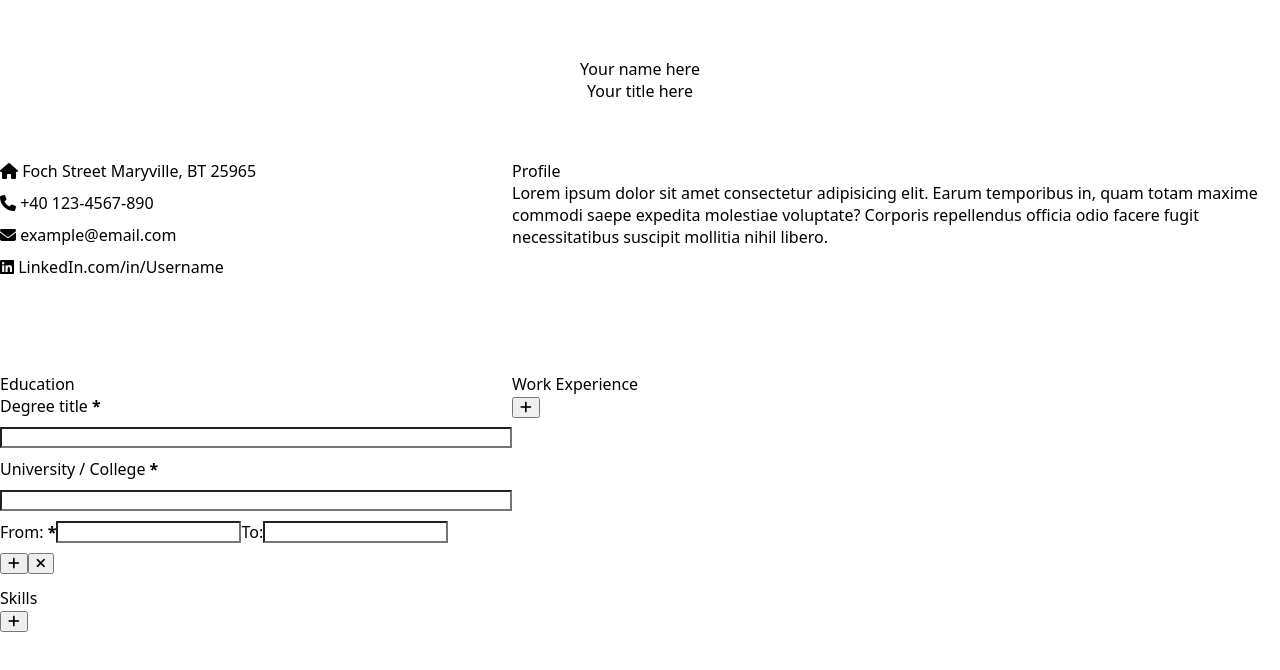
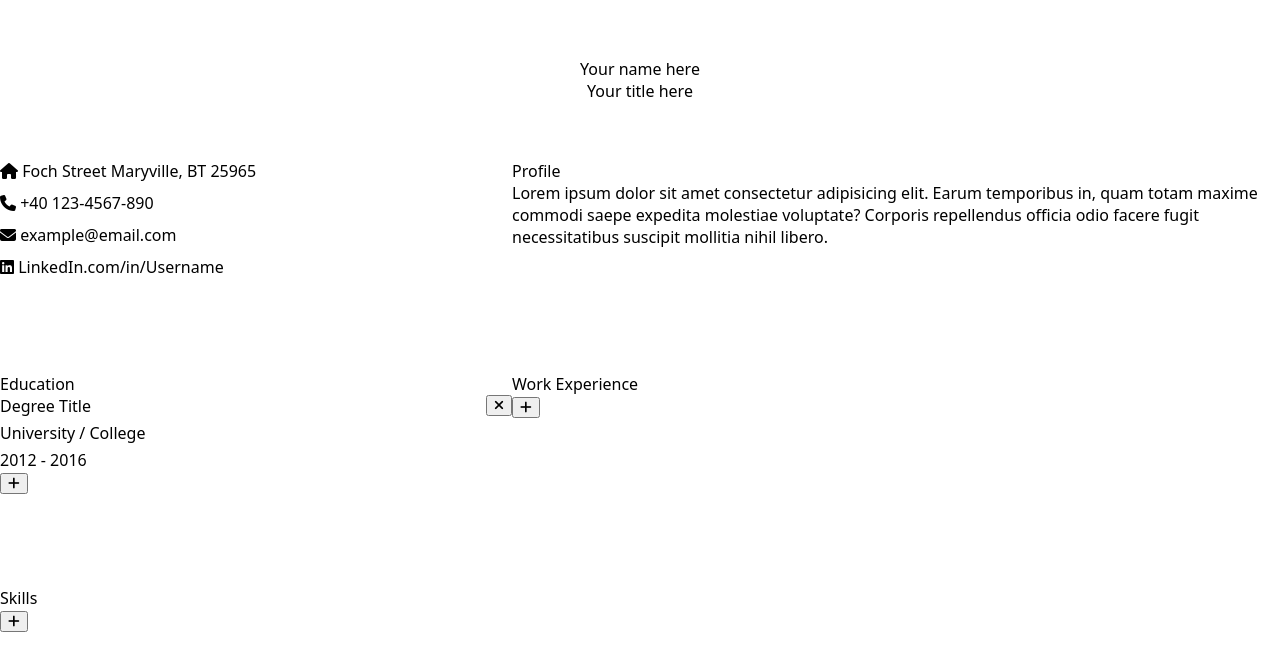
Before and after one commit to alleizon/cv-application, a React (Create React App) app: page / in a window 1280 px wide. Both pictures are taken after a click on the button 13 px from the left and 407 px from the top of the page. Shown: the top 670 px of the page. Built offline with nearby package versions, Linux system fonts and the light colour scheme.

Commit message:
refactored Education component to render template instead of form

```diff
--- a/src/components/BodyLeft/Education/Education.js
+++ b/src/components/BodyLeft/Education/Education.js
@@ -1,17 +1,15 @@
 import { Component, Fragment } from "react";
 import styled from "styled-components";
 import EducationField from "./EducationField";
-import EducationForm from "./EducationForm";
+import { getEducationTemplate } from "../../utils/template";
 
 export default class Education extends Component {
   constructor() {
     super();
     this.state = {
       entries: [],
-      showForm: false,
     };
-    this.handleFormClick = this.handleFormClick.bind(this);
-    this.handleSubmit = this.handleSubmit.bind(this);
+    this.addEntry = this.addEntry.bind(this);
     this.removeEntry = this.removeEntry.bind(this);
     this.newKey = this.getKey();
   }
@@ -26,16 +24,8 @@ export default class Education extends Component {
     });
   }
 
-  getKey() {
-    let id = 0;
-    return () => (id += 1);
-  }
-
-  handleFormClick() {
-    this.setState({ showForm: !this.state.showForm });
-  }
-
-  handleSubmit(obj) {
+  addEntry() {
+    const obj = getEducationTemplate();
     const newId = this.newKey();
     const entry = {
       id: newId,
@@ -43,9 +33,12 @@ export default class Education extends Component {
         <EducationField removeEntry={this.removeEntry} index={newId} {...obj} />
       ),
     };
-    const copy = this.state.entries.slice();
-    copy.push(entry);
-    this.setState({ entries: copy, showForm: false });
+    this.setState({ entries: [...this.state.entries].concat(entry) });
+  }
+
+  getKey() {
+    let id = 0;
+    return () => (id += 1);
   }
 
   render() {
@@ -55,16 +48,10 @@ export default class Education extends Component {
         {this.state.entries.map((item) => (
           <Fragment key={item.id}>{item.component}</Fragment>
         ))}
-        {this.state.showForm ? (
-          <EducationForm
-            handleSubmit={this.handleSubmit}
-            closeForm={this.handleFormClick}
-          />
-        ) : (
-          <button onClick={this.handleFormClick}>
-            <i className="fa-solid fa-plus"></i>
-          </button>
-        )}
+
+        <button onClick={this.addEntry}>
+          <i className="fa-solid fa-plus"></i>
+        </button>
       </DivS>
     );
   }
--- a/src/components/BodyLeft/Education/EducationField.js
+++ b/src/components/BodyLeft/Education/EducationField.js
@@ -1,6 +1,6 @@
 import { Component } from "react";
 import styled from "styled-components";
-import Input from "../../Input";
+import EducationInput from "./EducationInput";
 
 export default class EducationField extends Component {
   constructor(props) {
@@ -9,65 +9,100 @@ export default class EducationField extends Component {
       title: {
         value: this.props.title,
         input: false,
+        default: this.props.title,
       },
       school: {
         value: this.props.school,
         input: false,
+        default: this.props.school,
       },
       from: {
         value: this.props.from,
         input: false,
+        default: this.props.from,
       },
       to: {
         value: this.props.to,
         input: false,
+        default: this.props.to,
       },
     };
     this.handleFieldClick = this.handleFieldClick.bind(this);
     this.handleKeyUp = this.handleKeyUp.bind(this);
   }
 
-  handleFieldClick(key, value) {
-    const obj = { ...this.state[key] };
-    obj.input = !obj.input;
-    if (value) obj.value = value;
+  handleFieldClick(e) {
+    const key = e.target.dataset.field;
     this.setState({
-      [key]: obj,
+      [key]: {
+        value: this.state[key].value,
+        input: !this.state[key].input,
+        default: this.state[key].default,
+      },
     });
   }
 
-  handleKeyUp(e, value) {
+  handleKeyUp(e) {
+    if (e.type === "keyup") {
+      if (e.key !== "Enter") return;
+    }
     const key = e.target.dataset.field;
-    if (value === "")
-      this.setState({ [key]: { value: this.state[key].value, input: false } });
-    else this.setState({ [key]: { value: value, input: false } });
+    const obj = { ...this.state[key] };
+    obj.value = e.target.value || this.state[key].default;
+    obj.input = false;
+    this.setState({ [key]: obj });
   }
 
   render() {
-    const entries = Object.entries(this.state);
     return (
       <DivS data-field-id={this.props.index}>
-        {entries.map((entry, index) => {
-          const [key, obj] = entry;
-          const [value, isInput] = Object.values(obj);
-          return isInput ? (
-            <Input
-              id={key}
-              value={value}
-              key={index + 4}
+        {this.state.title.input ? (
+          <EducationInput
+            field="title"
+            value={this.state.title.value}
+            handleKeyUp={this.handleKeyUp}
+          />
+        ) : (
+          <span data-field="title" onClick={this.handleFieldClick}>
+            {this.state.title.value}
+          </span>
+        )}
+        {this.state.school.input ? (
+          <EducationInput
+            field="school"
+            value={this.state.school.value}
+            handleKeyUp={this.handleKeyUp}
+          />
+        ) : (
+          <span data-field="school" onClick={this.handleFieldClick}>
+            {this.state.school.value}
+          </span>
+        )}
+        <div>
+          {this.state.from.input ? (
+            <EducationInput
+              field="from"
+              value={this.state.from.value}
               handleKeyUp={this.handleKeyUp}
             />
           ) : (
-            <p
-              key={index}
-              onClick={() => {
-                this.handleFieldClick(key);
-              }}
-            >
-              {value}
-            </p>
-          );
-        })}
+            <span data-field="from" onClick={this.handleFieldClick}>
+              {this.state.from.value}
+            </span>
+          )}
+          <span> - </span>
+          {this.state.to.input ? (
+            <EducationInput
+              field="to"
+              value={this.state.to.value}
+              handleKeyUp={this.handleKeyUp}
+            />
+          ) : (
+            <span data-field="to" onClick={this.handleFieldClick}>
+              {this.state.to.value}
+            </span>
+          )}
+        </div>
         <ButtonS
           onClick={(e) => this.props.removeEntry(e.currentTarget.parentElement)}
         >
@@ -80,6 +115,9 @@ export default class EducationField extends Component {
 
 const DivS = styled.div`
   position: relative;
+  display: flex;
+  flex-direction: column;
+  gap: 5px;
 `;
 
 const ButtonS = styled.button`
--- a/src/components/BodyLeft/Education/EducationForm.js
+++ /dev/null
@@ -1,118 +0,0 @@
-import { Component } from "react";
-import styled from "styled-components";
-import Input from "./Input";
-
-export default class EducationForm extends Component {
-  constructor() {
-    super();
-    this.state = {
-      title: "",
-      school: "",
-      from: "",
-      to: "",
-    };
-    this.handleInput = this.handleInput.bind(this);
-    this.handleSubmit = this.handleSubmit.bind(this);
-  }
-
-  handleInput(e) {
-    const target = e.target.id;
-    const value = e.target.value;
-    this.setState({
-      [target]: value,
-    });
-  }
-
-  handleSubmit(e) {
-    const { handleSubmit } = this.props;
-    e.preventDefault();
-    if (e.target.checkValidity()) handleSubmit(this.state);
-  }
-
-  render() {
-    return (
-      <FormS
-        action="/
-      "
-        method="post"
-        noValidate
-        onSubmit={this.handleSubmit}
-      >
-        <LabelS htmlFor="title">
-          Degree title{" "}
-          <span style={{ fontWeight: 600 }} aria-required>
-            *
-          </span>
-        </LabelS>
-        <Input
-          id="title"
-          type="text"
-          required={true}
-          value={this.state.title}
-          handleInput={this.handleInput}
-        />
-
-        <LabelS htmlFor="school">
-          University / College{" "}
-          <span style={{ fontWeight: 600 }} aria-required>
-            *
-          </span>
-        </LabelS>
-        <Input
-          id="school"
-          type="text"
-          required={true}
-          value={this.state.school}
-          handleInput={this.handleInput}
-        />
-
-        <WrapperS>
-          <LabelS htmlFor="from">
-            From:{" "}
-            <span style={{ fontWeight: 600 }} aria-required>
-              *
-            </span>
-          </LabelS>
-          <Input
-            id="from"
-            type="number"
-            required={true}
-            value={this.state.from}
-            handleInput={this.handleInput}
-          />
-          <LabelS htmlFor="to">To:</LabelS>
-          <Input
-            id="to"
-            type="number"
-            value={this.state.to}
-            handleInput={this.handleInput}
-          />
-        </WrapperS>
-        <WrapperS>
-          <ButtonS type="submit">
-            <i className="fa-solid fa-plus"></i>
-          </ButtonS>
-          <ButtonS onClick={this.props.closeForm} type="button">
-            <i className="fa-solid fa-xmark"></i>
-          </ButtonS>
-        </WrapperS>
-      </FormS>
-    );
-  }
-}
-
-const FormS = styled.form`
-  display: flex;
-  flex-direction: column;
-  gap: 10px;
-`;
-
-const ButtonS = styled.button``;
-
-const LabelS = styled.label``;
-
-const WrapperS = styled.div`
-  display: flex;
-`;
-
-export { ButtonS };
--- /dev/null
+++ b/src/components/BodyLeft/Education/EducationInput.js
@@ -0,0 +1,31 @@
+import { Component } from "react";
+import styled from "styled-components";
+
+export default class EducationInput extends Component {
+  constructor(props) {
+    super(props);
+    this.state = {
+      value: this.props.value,
+    };
+    this.handleInput = this.handleInput.bind(this);
+  }
+
+  handleInput(e) {
+    this.setState({ value: e.target.value });
+  }
+
+  render() {
+    return (
+      <InputS
+        autoFocus
+        data-field={this.props.field}
+        value={this.state.value}
+        onBlur={this.props.handleKeyUp}
+        onKeyUp={this.props.handleKeyUp}
+        onInput={this.handleInput}
+      ></InputS>
+    );
+  }
+}
+
+const InputS = styled.input``;
--- a/src/components/BodyLeft/Education/Input.js
+++ /dev/null
@@ -1,36 +0,0 @@
-import { Component } from "react";
-import styled from "styled-components";
-
-export default class Input extends Component {
-  constructor(props) {
-    super(props);
-    this.state = { valid: true };
-    this.handleBlur = this.handleBlur.bind(this);
-  }
-
-  handleBlur(e) {
-    const target = e.target;
-    if (target.validity.valid) this.setState({ valid: true });
-    else this.setState({ valid: false });
-  }
-
-  render() {
-    const { id, type, required, value, handleInput } = this.props;
-    return (
-      <InputS
-        valid={this.state.valid}
-        id={id}
-        type={type}
-        required={required}
-        value={value}
-        onInput={handleInput}
-        onBlur={this.handleBlur}
-        autoComplete="off"
-      ></InputS>
-    );
-  }
-}
-
-const InputS = styled.input`
-  ${(props) => (!props.valid ? `border: 1px solid red` : "")};
-`;
--- a/src/components/BodyLeft/Skills/Skills.js
+++ b/src/components/BodyLeft/Skills/Skills.js
@@ -1,6 +1,5 @@
 import { Component } from "react";
 import styled from "styled-components";
-import { ButtonS } from "../Education/EducationForm";
 import SkillsForm from "./SkillsForm";
 import SkillsList from "./SkillsList";
 
@@ -99,3 +98,7 @@ const DivS = styled.div`
   grid-row: 4 / 5;
   grid-column: 1 / 2;
 `;
+
+const ButtonS = styled.button``;
+
+export { ButtonS };
--- a/src/components/BodyLeft/Skills/SkillsForm.js
+++ b/src/components/BodyLeft/Skills/SkillsForm.js
@@ -1,6 +1,6 @@
 import { Component } from "react";
 import styled from "styled-components";
-import { ButtonS } from "../Education/EducationForm";
+import { ButtonS } from "./Skills";
 
 export default class SkillsForm extends Component {
   constructor() {
--- a/src/components/BodyRight/Work/WorkTemplate.js
+++ b/src/components/BodyRight/Work/WorkTemplate.js
@@ -1,6 +1,6 @@
 import { Component } from "react";
 import styled from "styled-components";
-import getWorkTemplate from "../../utils/template";
+import { getWorkTemplate } from "../../utils/template";
 import WorkHeader from "./WorkHeader";
 import WorkBullet from "./WorkBullet";
 
--- a/src/components/utils/template.js
+++ b/src/components/utils/template.js
@@ -1,4 +1,4 @@
-export default function getWorkTemplate() {
+function getWorkTemplate() {
   return {
     header: {
       position: "Enter your job position here",
@@ -14,3 +14,14 @@ export default function getWorkTemplate() {
     ],
   };
 }
+
+function getEducationTemplate() {
+  return {
+    title: "Degree Title",
+    school: "University / College",
+    from: "2012",
+    to: "2016",
+  };
+}
+
+export { getEducationTemplate, getWorkTemplate };
```
